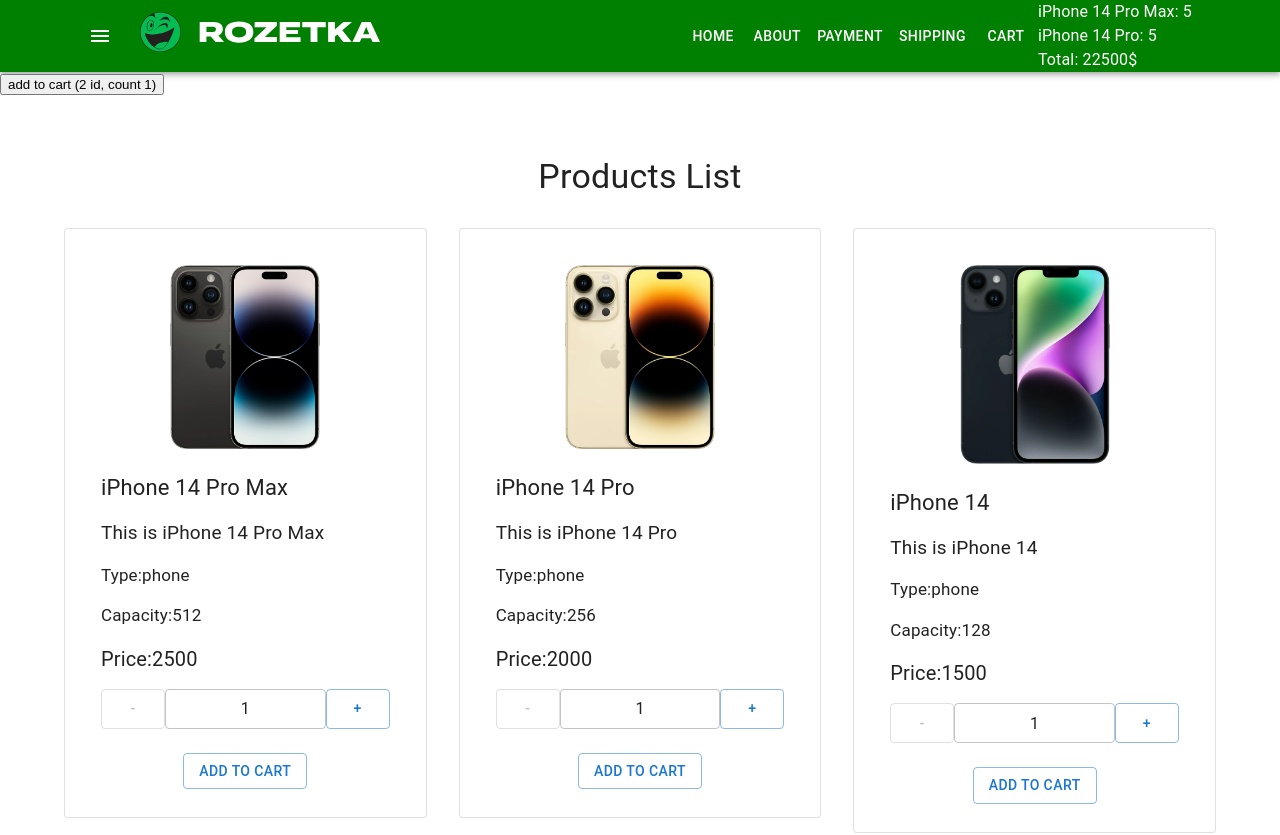
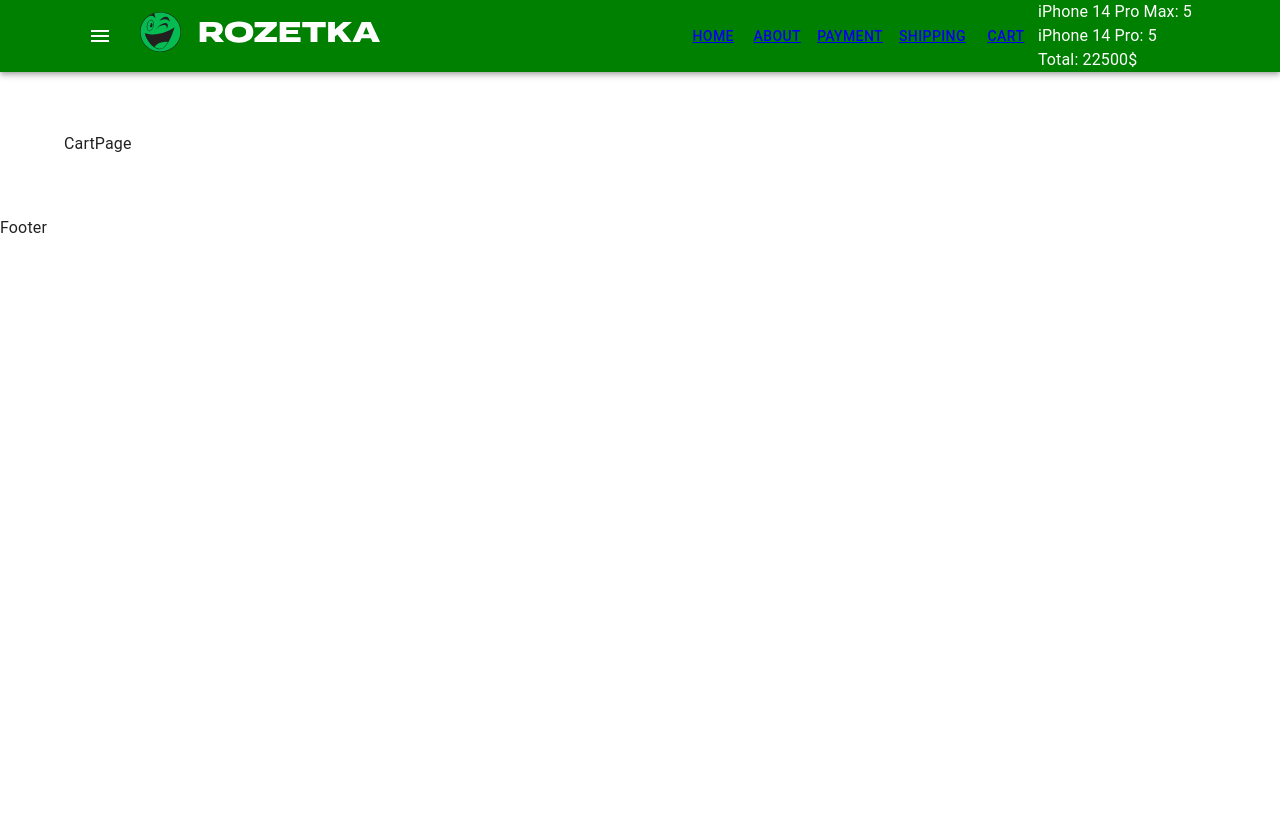
Before and after one commit to Yarster/shop-project-react, a React (Create React App) app: page /cart in a window 1280 px wide. Shown: the top 835 px of the page. After the commit the page ends 800 px from the top, so only its background shows below. Built offline with nearby package versions, Linux system fonts and the light colour scheme.

Commit message:
added reroute between pages

```diff
--- a/package.json
+++ b/package.json
@@ -16,6 +16,7 @@
     "@types/react-dom": "^18.0.10",
     "react": "^18.2.0",
     "react-dom": "^18.2.0",
+    "react-router-dom": "^6.8.1",
     "react-scripts": "5.0.1",
     "sass": "^1.57.1",
     "typescript": "^4.9.4",
--- a/src/components/Menu/Menu.tsx
+++ b/src/components/Menu/Menu.tsx
@@ -1,14 +1,25 @@
 import Button from '@mui/material/Button'
+import { Link } from 'react-router-dom'
 
 type Props = {}
 const Menu = (props: Props) => {
     return (
         <>
-            <Button color="inherit">Home</Button>
-            <Button color="inherit">About</Button>
-            <Button color="inherit">Payment</Button>
-            <Button color="inherit">Shipping</Button>
-            <Button color="inherit">Cart</Button>
+            <Button color="inherit">
+                <Link to="/">Home</Link>
+            </Button>
+            <Button color="inherit">
+                <Link to="/about">About</Link>
+            </Button>
+            <Button color="inherit">
+                <Link to="/payment">Payment</Link>
+            </Button>
+            <Button color="inherit">
+                <Link to="/shipping">Shipping</Link>
+            </Button>
+            <Button color="inherit">
+                <Link to="/cart">Cart</Link>
+            </Button>
         </>
     )
 }
--- a/src/container/App/App.tsx
+++ b/src/container/App/App.tsx
@@ -1,8 +1,14 @@
 import Footer from 'container/Footer/Footer'
 import Header from 'container/Header/Header'
-import Main from 'container/Main/Main'
 import CssBaseline from '@mui/material/CssBaseline'
 import { useState } from 'react'
+import { Container } from '@mui/material'
+import Home from 'pages/Home/Home'
+import CartPage from 'pages/CartPage/CartPage'
+import { Routes, Route } from 'react-router-dom'
+import AboutPage from 'pages/AboutPage/AboutPage'
+import PaymentPage from 'pages/PaymentPage/PaymentPage'
+import ShippingPage from 'pages/ShippingPage/ShippingPage'
 
 type Props = {}
 
@@ -27,10 +33,18 @@
         <>
             <CssBaseline />
             <Header productsInCart={productsInCart} />
-            <button onClick={() => addProductToCart(2, 1)}>
-                add to cart (2 id, count 1)
-            </button>
-            <Main addProductToCart={addProductToCart} />
+            <Container component="main" sx={{ padding: '60px 0' }}>
+                <Routes>
+                    <Route
+                        path="/"
+                        element={<Home addProductToCart={addProductToCart} />}
+                    />
+                    <Route path="/cart" element={<CartPage />} />
+                    <Route path="/about" element={<AboutPage />} />
+                    <Route path="/payment" element={<PaymentPage />} />
+                    <Route path="/shipping" element={<ShippingPage />} />
+                </Routes>
+            </Container>
             <Footer />
         </>
     )
--- a/src/container/Main/Main.tsx
+++ /dev/null
@@ -1,14 +0,0 @@
-import { Container } from '@mui/material'
-import Home from 'pages/Home/Home'
-
-type Props = {
-    addProductToCart: (id: number, count: number) => void
-}
-const Main = ({ addProductToCart }: Props) => {
-    return (
-        <Container component="main" sx={{ padding: '60px 0' }}>
-            <Home addProductToCart={addProductToCart} />
-        </Container>
-    )
-}
-export default Main
--- a/src/index.tsx
+++ b/src/index.tsx
@@ -1,10 +1,13 @@
 import React from 'react'
 import ReactDOM from 'react-dom/client'
 import App from 'container/App/App'
+import { BrowserRouter } from 'react-router-dom'
 
 const root = ReactDOM.createRoot(document.getElementById('root') as HTMLElement)
 root.render(
     <React.StrictMode>
-        <App />
+        <BrowserRouter>
+            <App />
+        </BrowserRouter>
     </React.StrictMode>
 )
--- /dev/null
+++ b/src/pages/AboutPage/AboutPage.tsx
@@ -0,0 +1,7 @@
+type Props = {}
+
+const AboutPage = (props: Props) => {
+    return <div>AboutPage</div>
+}
+
+export default AboutPage
--- /dev/null
+++ b/src/pages/CartPage/CartPage.tsx
@@ -0,0 +1,7 @@
+type Props = {}
+
+const CartPage = (props: Props) => {
+    return <div>CartPage</div>
+}
+
+export default CartPage
--- /dev/null
+++ b/src/pages/PaymentPage/PaymentPage.tsx
@@ -0,0 +1,7 @@
+type Props = {}
+
+const PaymentPage = (props: Props) => {
+    return <div>PaymentPage</div>
+}
+
+export default PaymentPage
--- /dev/null
+++ b/src/pages/ShippingPage/ShippingPage.tsx
@@ -0,0 +1,7 @@
+type Props = {}
+
+const ShippingPage = (props: Props) => {
+    return <div>ShippingPage</div>
+}
+
+export default ShippingPage
```
Also changed, not shown: 1 other file (tests, documents, lock files or other folders).
